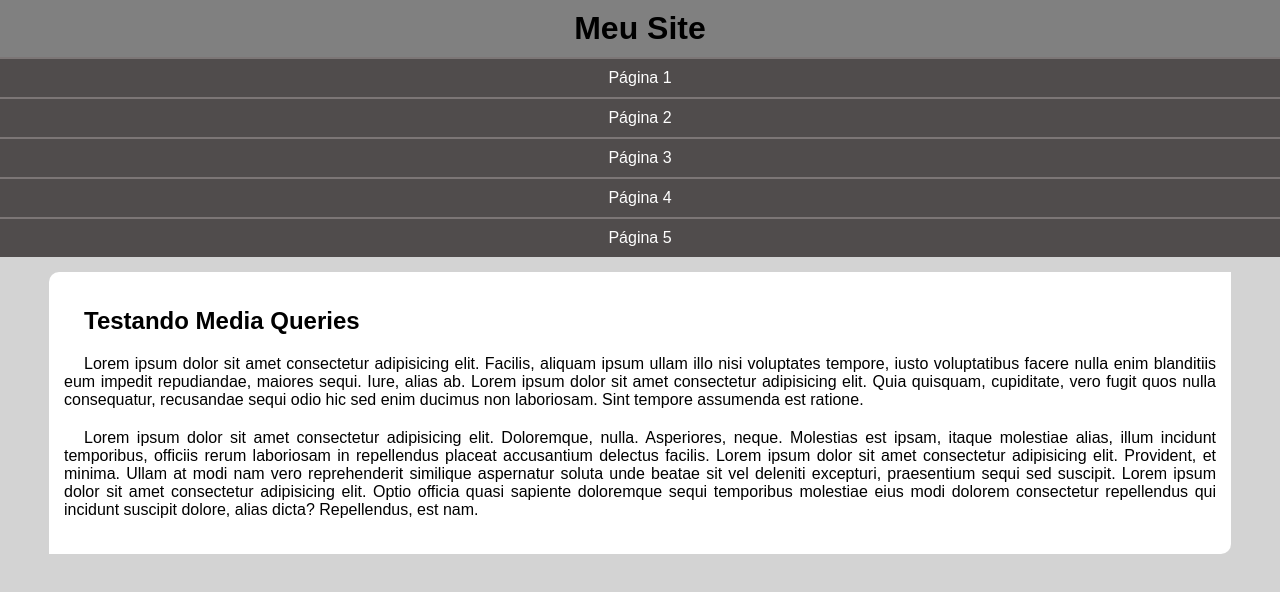
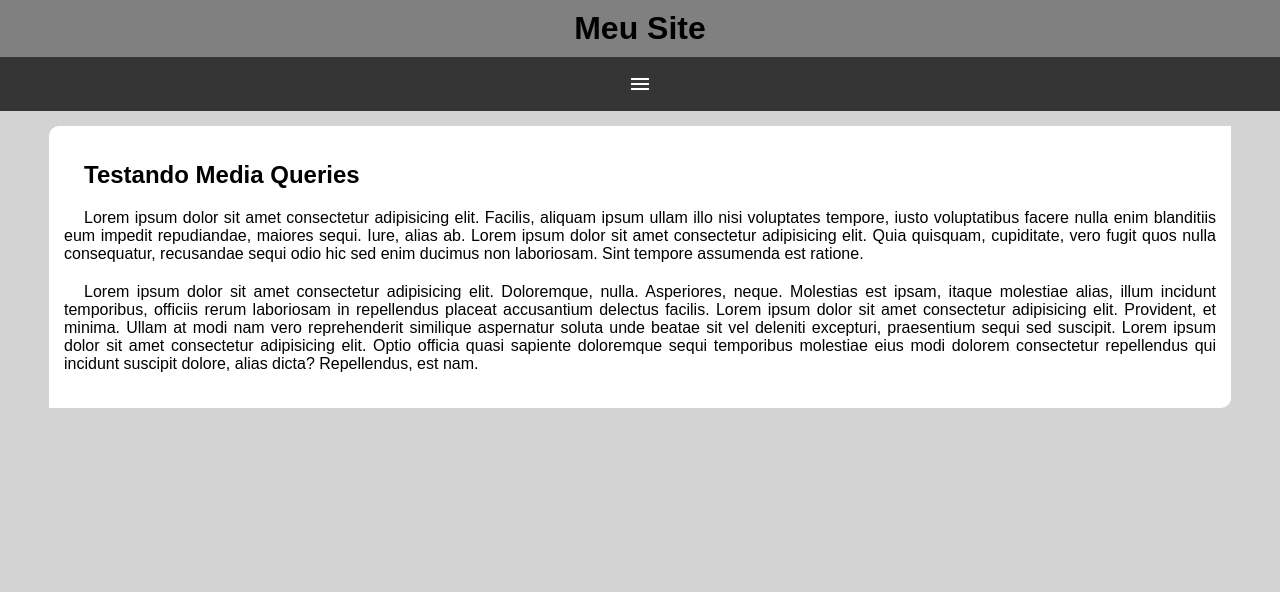
Before and after one commit to var-luan/media-queries, a plain HTML site: page mq005/index.html in a window 1280 px wide. Drawn offline with Linux system fonts and the light colour scheme.

Commit message:
utilizando javaScript no menu

```diff
--- a/mq005/estilos/style.css
+++ b/mq005/estilos/style.css
@@ -19,8 +19,22 @@ header > h1 {
     text-align: center;
 }
 
+span#burguer {
+   background-color: rgb(54, 53, 53);
+   color: white;
+   text-align: center;
+   display: block;
+   padding: 15px;
+   cursor: pointer;
+}
+
+span#burguer:hover {
+    background-color: white;
+    color: black;
+}
+
 menu {
-    display: block;
+    display: none;
 }
 
 menu > ul {
--- a/mq005/index.html
+++ b/mq005/index.html
@@ -4,12 +4,14 @@
     <meta charset="UTF-8">
     <meta name="viewport" content="width=device-width, initial-scale=1.0">
     <title>Media Query</title>
+    <link href="https://fonts.googleapis.com/icon?family=Material+Icons" rel="stylesheet">
     <link rel="stylesheet" href="estilos/style.css">
 </head>
 <body>
     <header>
         <h1>Meu Site</h1>
-        <menu>
+        <span id="burguer" class="material-icons" onclick="clickMenu()">menu</span>
+        <menu id="itens">
             <ul>
                 <li><a href="#">Página 1</a></li>
                 <li><a href="#">Página 2</a></li>
@@ -29,5 +31,14 @@
 
         </article>
     </main>
+    <script>
+        function clickMenu() {
+            if (itens.style.display == 'block') {
+                itens.style.display = 'none'
+            } else {
+                itens.style.display = 'block'
+            }
+        }
+    </script>
 </body>
 </html>
```
